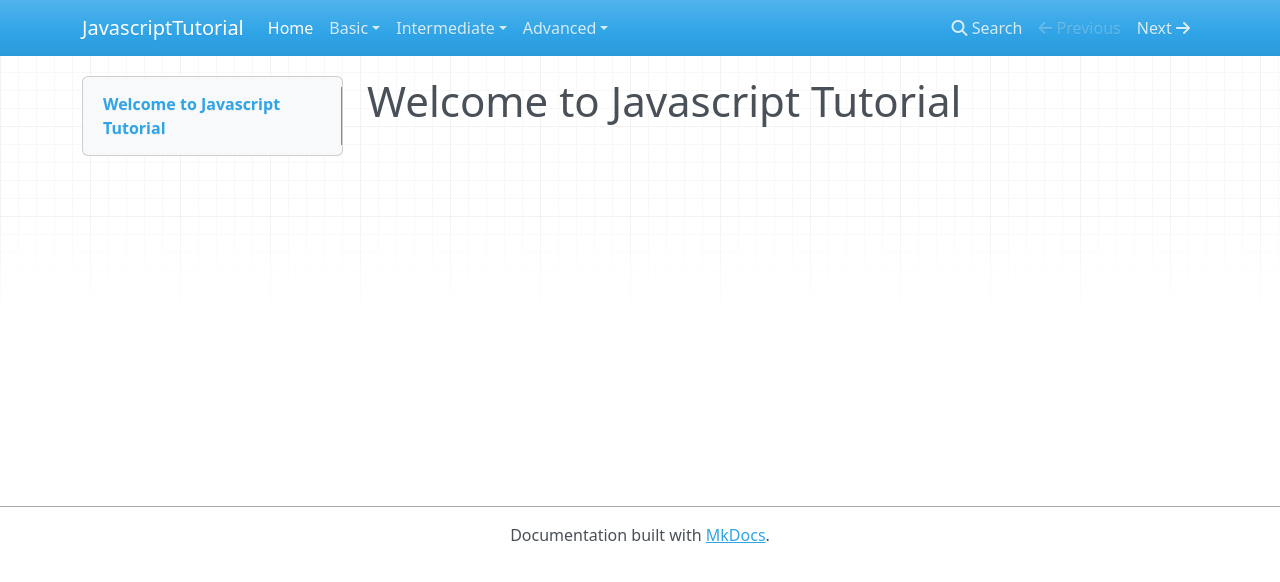
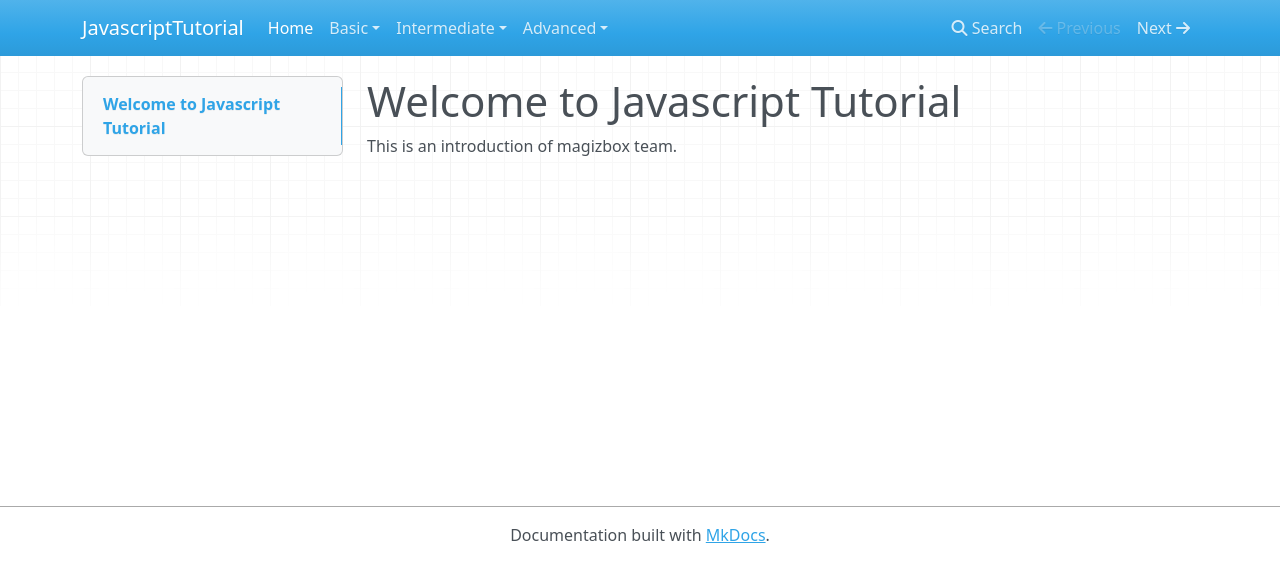
Before and after one commit to thailee/javascript, an MkDocs documentation site: the page built from docs/index.md, in a window 1280 px wide. Shown: the top 582 px of the page. Built offline with MkDocs 1.6.1, drawn with Linux system fonts in a browser that asks for light colours; nearby versions of some CDN libraries; old or Windows-style settings are respelled for this version of MkDocs.

Commit message:
add new intro

```diff
--- a/docs/index.md
+++ b/docs/index.md
@@ -1 +1,3 @@
 # Welcome to Javascript Tutorial
+
+This is an introduction of magizbox team.
```
Also changed, not shown: site/index.html, site/mkdocs/search_index.json.
